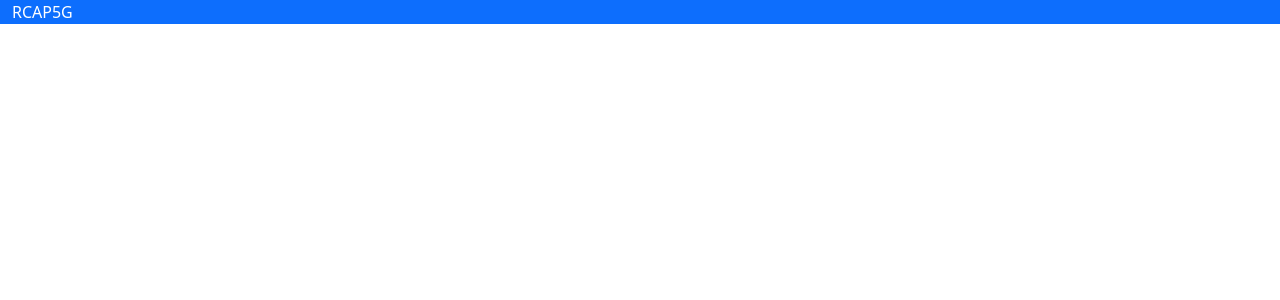
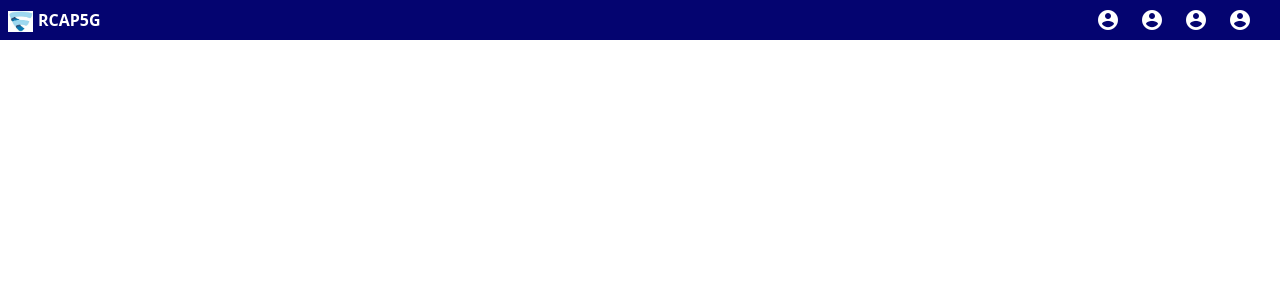
Before and after one commit to Ankita-100990/RCAP5G, a React (Create React App) app: page / in a window 1280 px wide. Shown: the top 300 px of the page. Built offline with nearby package versions, Linux system fonts and the light colour scheme.

Commit message:
Added Menu component

```diff
--- a/public/index.html
+++ b/public/index.html
@@ -10,10 +10,13 @@
       content="Web site created using create-react-app"
     />
     <link rel="apple-touch-icon" href="%PUBLIC_URL%/logo192.png" />
-    <!--
-      manifest.json provides metadata used when your web app is installed on a
-      user's mobile device or desktop. See https://developers.google.com/web/fundamentals/web-app-manifest/
-    -->
+     <link href="https://fonts.googleapis.com/icon?family=Material+Icons" rel="stylesheet">
+    <link rel="stylesheet" href="https://cdnjs.cloudflare.com/ajax/libs/font-awesome/4.7.0/css/font-awesome.min.css">
+    <link href="https://fonts.googleapis.com/icon?family=Material+Icons" rel="stylesheet">
+    <script src='https://kit.fontawesome.com/a076d05399.js' crossorigin='anonymous'></script>
+    <link href="https://fonts.googleapis.com/css2?family=Oswald:wght@200;300;400;500;600;700&amp;family=Satisfy&amp;display=swap"
+        rel="stylesheet">
+    <link href="remixicon/remixicon.css" rel="stylesheet">
     <link rel="manifest" href="%PUBLIC_URL%/manifest.json" />
     <!--
       Notice the use of %PUBLIC_URL% in the tags above.
--- a/src/App.css
+++ b/src/App.css
@@ -1,38 +1,4 @@
-.App {
-  text-align: center;
+.box{
+  display: flex;
+  background-color:rgb(4, 4, 112);
 }
-
-.App-logo {
-  height: 40vmin;
-  pointer-events: none;
-}
-
-@media (prefers-reduced-motion: no-preference) {
-  .App-logo {
-    animation: App-logo-spin infinite 20s linear;
-  }
-}
-
-.App-header {
-  background-color: #282c34;
-  min-height: 100vh;
-  display: flex;
-  flex-direction: column;
-  align-items: center;
-  justify-content: center;
-  font-size: calc(10px + 2vmin);
-  color: white;
-}
-
-.App-link {
-  color: #61dafb;
-}
-
-@keyframes App-logo-spin {
-  from {
-    transform: rotate(0deg);
-  }
-  to {
-    transform: rotate(360deg);
-  }
-}
--- a/src/Menu.js
+++ b/src/Menu.js
@@ -2,16 +2,32 @@
 import "./App.css";
 // import { NavLink } from "react-router-dom";
 
-
+import logo from "./Images/focus.png";
 
 
 const Menu = () => {
-  return (
-    <>
-       <div className="container-fluid bg-primary text-white">RCAP5G</div>
+    return (
+        <>
+        <div class="container-fluid">
+            <div className="box row">
 
-    </>
-  );
+                <div className="p-2 container-fluid text-white fw-bold col-6">
+                    <img src={logo} alt="" width={25} style={{ marginRight: 5 }} />
+                    RCAP5G
+                    </div>
+
+
+                <div className="p-2 container-fluid  text-white col-6  d-flex flex-row-reverse "
+                 >
+                    <i class="material-icons " style={{marginRight :"20px"}}>account_circle</i>
+                     <i class="material-icons " style={{marginRight :"20px"}}>account_circle</i>
+                     <i class="material-icons " style={{marginRight :"20px"}}>account_circle</i>
+                     <i class="material-icons " style={{marginRight :"20px"}}>account_circle</i>
+                </div>
+            </div>
+            </div>
+        </>
+    );
 };
 
 export default Menu;
```
Also changed, not shown: src/Images/focus.png (added).
